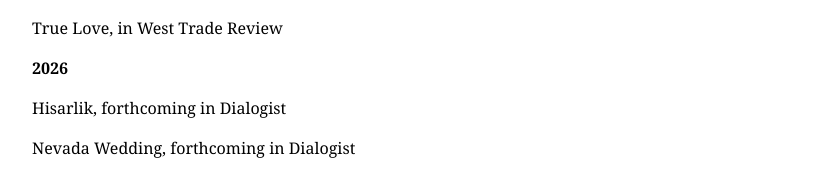
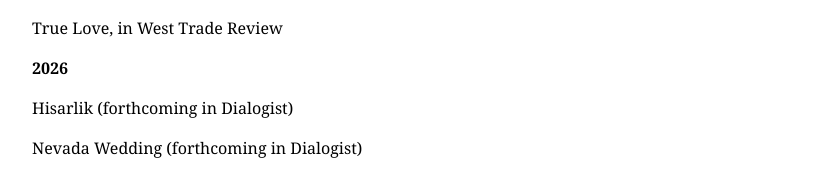
Before and after one commit to sharondumb/sharondumb.github.io, a Jekyll site: the page built from _posts/2024-05-13-writing.md, in a window 1280 px wide. Shown: the part 742-915 px from the top of the page, without its empty margins (223-1055 px from the left). Built offline with Jekyll 4.4.1, drawn with Linux system fonts in a browser that asks for light colours; comment, search, counter and statistics services are not loaded; a style sheet for code colours, icons or effects is not loaded.

Commit message:
poem fix

```diff
--- a/_posts/2024-05-13-writing.md
+++ b/_posts/2024-05-13-writing.md
@@ -37,6 +37,6 @@
 
 **2026**
 
-Hisarlik, forthcoming in Dialogist
+Hisarlik (forthcoming in Dialogist)
 
-Nevada Wedding, forthcoming in Dialogist
+Nevada Wedding (forthcoming in Dialogist)
```
